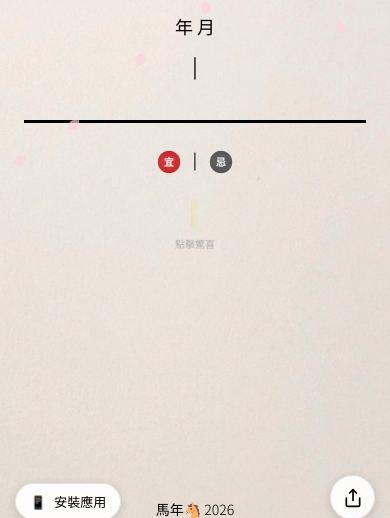
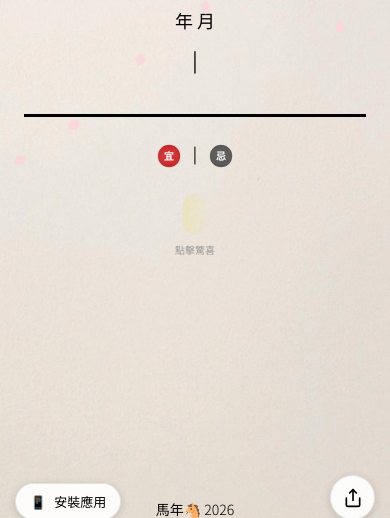
Before and after one commit to bryant-lim/lakjit, a Flask app: template templates/index.html in a window 390 px wide. Shown: the part 309-827 px from the top of the page. Run offline with Flask 3, Linux system fonts and the light colour scheme; the template is opened without the code that fills it, so the values that code supplies are empty.

Commit message:
Fix lucky number shimmer and hint visibility
1. Added border-radius: 12px to shimmer effect container
2. Increased shimmer padding from 2px 4px to 8px 12px
3. Added justify-content: center for better alignment
4. Changed hint opacity from 0.7 to 1 for better visibility
5. Added display: block to ensure hint appears
6. Improved mobile vertical alignment with centered content

Fixes:
- Hint now visible in PWA and all views
- Shimmer has rounded corners
- Daily quote properly centered in mobile view

```diff
--- a/static/style.css
+++ b/static/style.css
@@ -1040,12 +1040,14 @@ body.night-mode .lucky-number-modal h3 {
     position: relative;
     display: inline-flex;
     align-items: center;
+    justify-content: center;
     cursor: pointer;
     user-select: none;
     background: linear-gradient(90deg, transparent 0%, rgba(255, 215, 0, 0.15) 50%, transparent 100%);
     background-size: 200% 100%;
     animation: shimmer 5s ease-in-out infinite;
-    padding: 2px 4px;
+    padding: 8px 12px;
+    border-radius: 12px;
 }
 
 @keyframes shimmer {
@@ -1088,8 +1090,9 @@ body.night-mode .lucky-number-modal h3 {
     color: #999999;
     text-align: center;
     margin-top: 5px;
-    opacity: 0.7;
+    opacity: 1;
     transition: opacity 0.5s ease;
+    display: block;
 }
 
 .lucky-hint.hidden {
```
